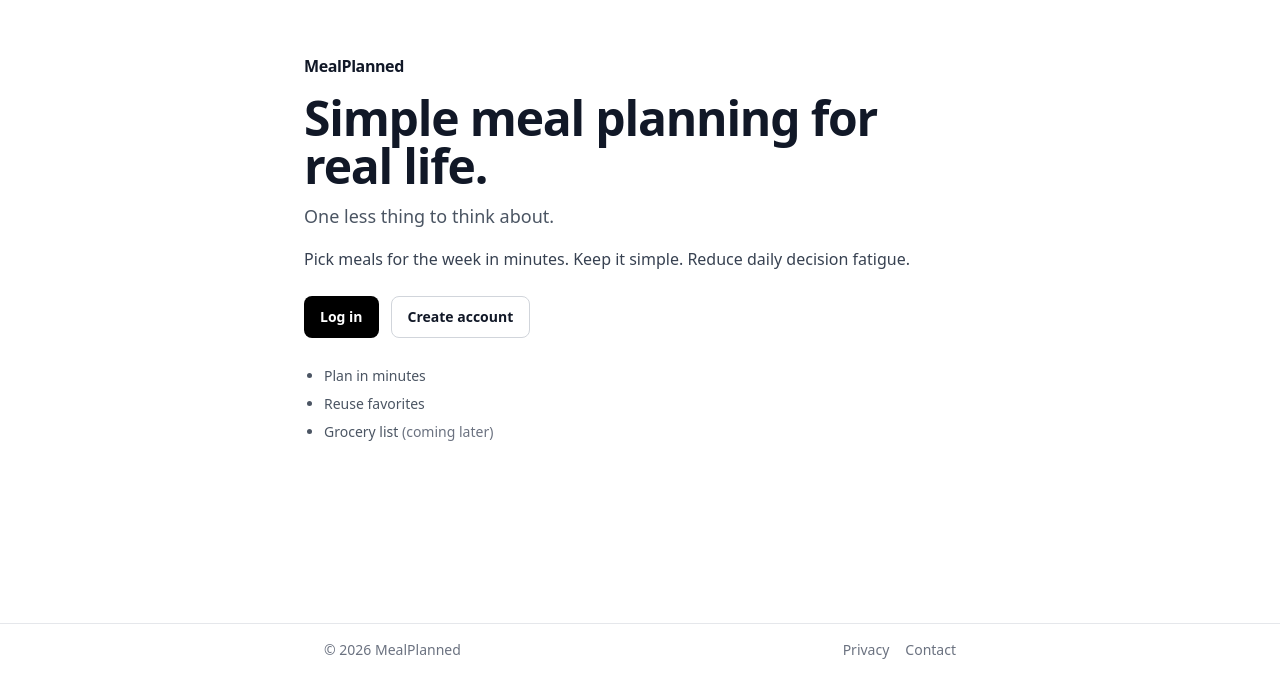
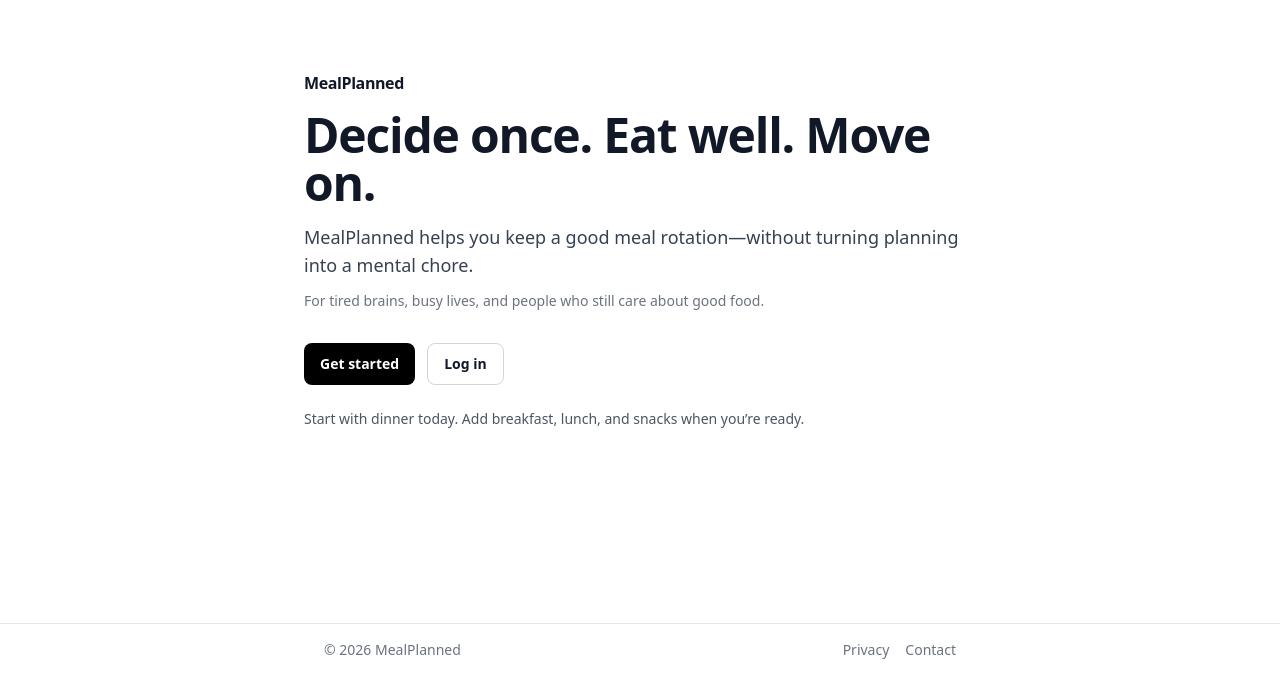
Before and after one commit to besharpe5/meal-planner, a React (Vite) app in the folder meal-planner-client/: page / in a window 1280 px wide. Shown: the part 124-800 px from the top of the page. Built offline with nearby package versions, Linux system fonts and the light colour scheme; no server answers.

Commit message:
updated landing page messaging

```diff
--- a/meal-planner-client/src/pages/Landing.jsx
+++ b/meal-planner-client/src/pages/Landing.jsx
@@ -3,7 +3,7 @@ import { Link, Navigate } from "react-router-dom";
 import { useDocumentTitle } from "../hooks/useDocumentTitle";
 
 export default function Landing() {
-  useDocumentTitle("MealPlanned - Meal plans? Planned.");
+  useDocumentTitle("MealPlanned | Decide once. Eat well. Move on.");
   const year = new Date().getFullYear();
 
   // If user is already logged in, skip landing
@@ -20,41 +20,42 @@ export default function Landing() {
             MealPlanned
           </div>
 
+          {/* HERO */}
           <h1 className="text-4xl sm:text-5xl font-extrabold tracking-tight leading-[1.05]">
-            Simple meal planning for real life.
+            Decide once. Eat well. Move on.
           </h1>
 
-          <p className="mt-3 text-lg text-gray-600">
-            One less thing to think about.
+          {/* SUBHEAD */}
+          <p className="mt-4 text-lg text-gray-700">
+            MealPlanned helps you keep a good meal rotation—without turning
+            planning into a mental chore.
           </p>
 
-          <p className="mt-4 text-base leading-relaxed text-gray-700">
-            Pick meals for the week in minutes. Keep it simple. Reduce daily decision fatigue.
+          {/* MICRO-LINE */}
+          <p className="mt-3 text-sm text-gray-500">
+            For tired brains, busy lives, and people who still care about good food.
           </p>
 
-          <div className="mt-6 flex flex-wrap gap-3">
+          <div className="mt-8 flex flex-wrap gap-3">
+            <Link
+              to="/register"
+              className="inline-flex items-center justify-center rounded-lg bg-black px-4 py-2.5 text-sm font-semibold text-white hover:bg-gray-900 transition"
+            >
+              Get started
+            </Link>
+
             <Link
               to="/login"
-              className="inline-flex items-center justify-center rounded-lg bg-black px-4 py-2.5 text-sm font-semibold text-white hover:bg-gray-900 transition"
+              className="inline-flex items-center justify-center rounded-lg border border-gray-300 px-4 py-2.5 text-sm font-semibold text-gray-900 hover:bg-gray-50 transition"
             >
               Log in
             </Link>
-
-            <Link
-              to="/register"
-              className="inline-flex items-center justify-center rounded-lg border border-gray-300 px-4 py-2.5 text-sm font-semibold text-gray-900 hover:bg-gray-50 transition"
-            >
-              Create account
-            </Link>
           </div>
 
-          <ul className="mt-6 list-disc pl-5 text-sm leading-7 text-gray-600">
-            <li>Plan in minutes</li>
-            <li>Reuse favorites</li>
-            <li>
-              Grocery list <span className="text-gray-500">(coming later)</span>
-            </li>
-          </ul>
+          {/* GENTLE FUTURE-PROOF LINE */}
+          <p className="mt-6 text-sm text-gray-600">
+            Start with dinner today. Add breakfast, lunch, and snacks when you’re ready.
+          </p>
         </div>
       </main>
 
```
